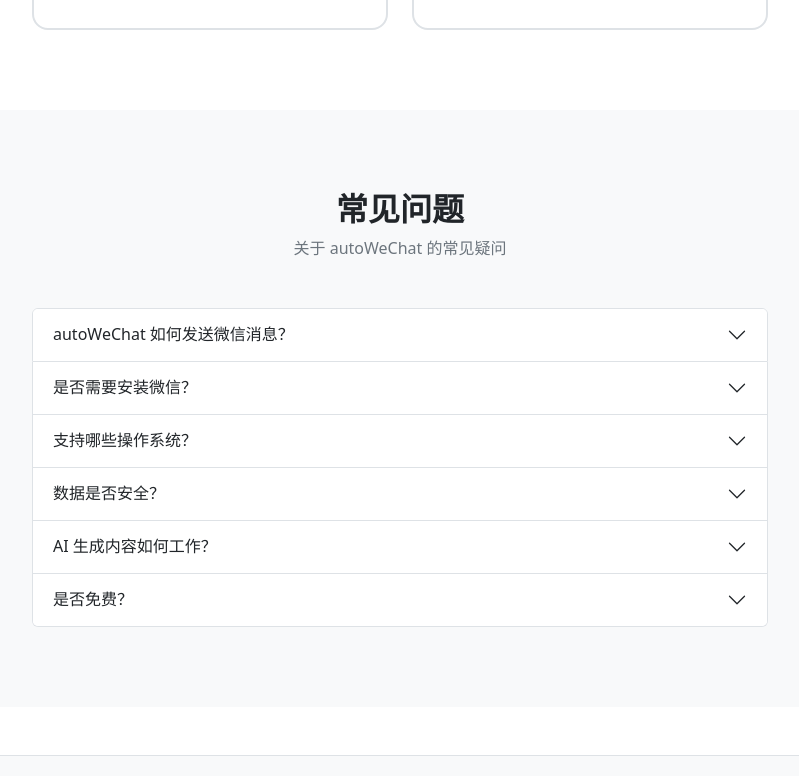
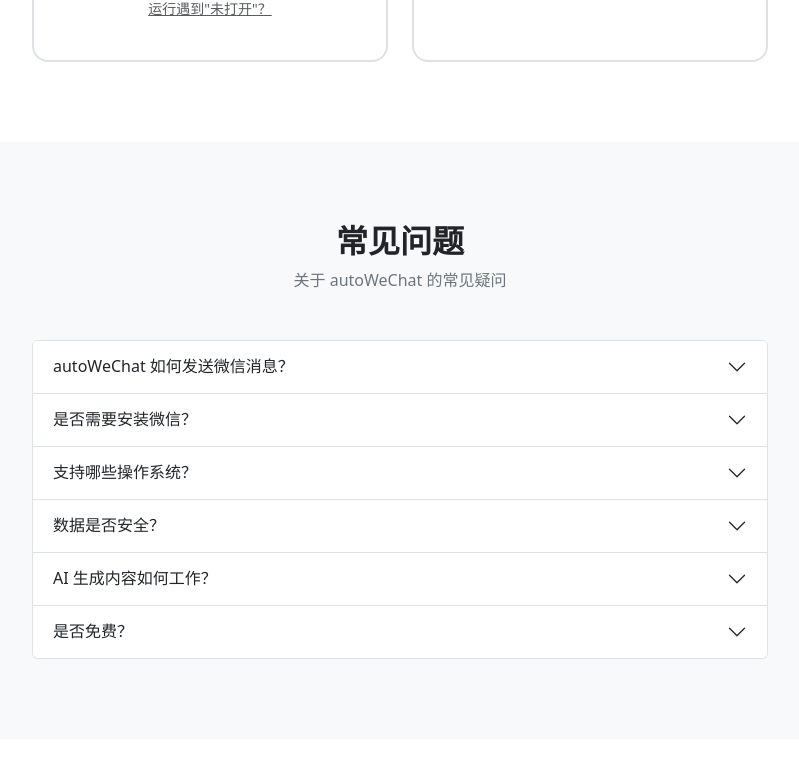
Before and after one commit to WITstudio86/autoWeChat, a plain HTML site: page homepage/index.html in a window 1280 px wide. Shown: the part 2252-3028 px from the top of the page, without its empty margins (240-1039 px from the left). Drawn offline with nearby package versions, Linux system fonts and the light colour scheme.

Commit message:
feat: add macOS Gatekeeper help link under download button

```diff
--- a/homepage/index.html
+++ b/homepage/index.html
@@ -158,6 +158,9 @@
           <a href="download/autoWeChat-macOS.zip" download class="btn btn-primary btn-lg w-100">
             <i class="bi bi-download"></i> 下载 macOS 版
           </a>
+          <div class="mt-2 text-center">
+            <a href="https://cloud.tencent.com/developer/article/2512008" target="_blank" class="small text-muted">运行遇到"未打开"？</a>
+          </div>
           <span class="badge bg-secondary mt-2 d-none" id="dlMacStatus"></span>
         </div>
       </div>
```
